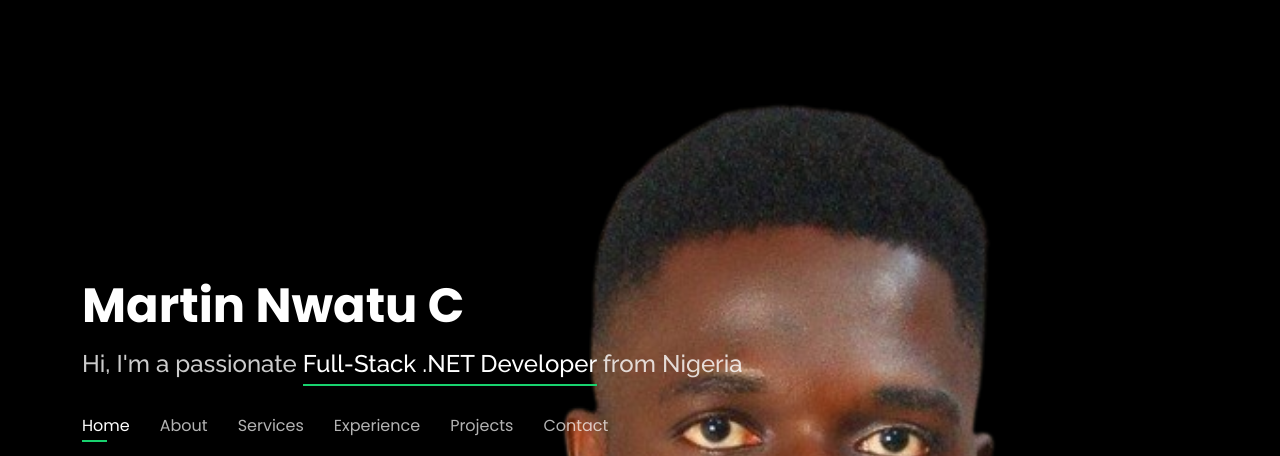
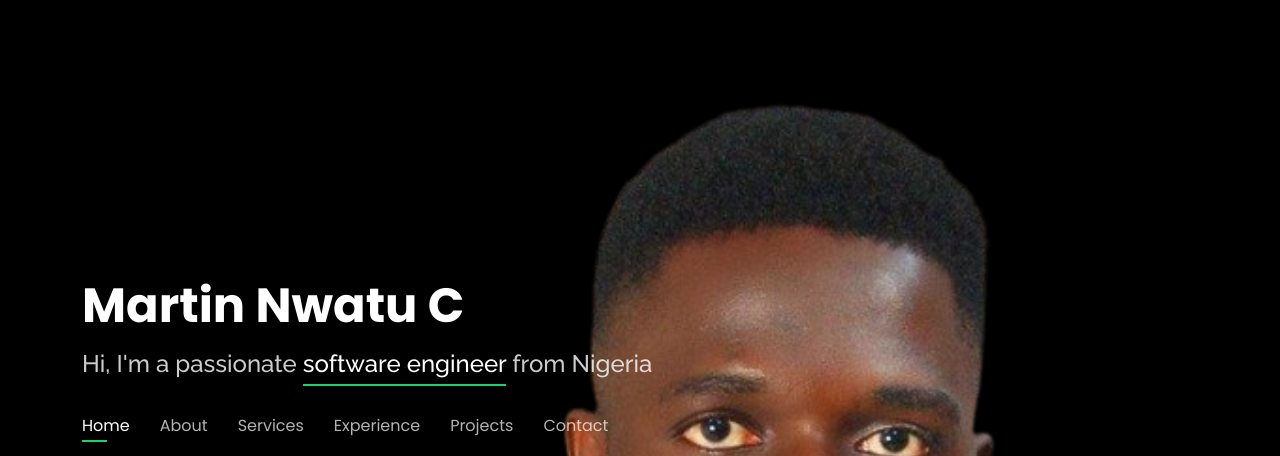
Before and after one commit to martinmatics100/My_Portfolio_Website, a plain HTML site: page index.html in a window 1280 px wide. Shown: the top 456 px of the page. Drawn offline with nearby package versions, Linux system fonts and the light colour scheme.

Commit message:
my portfolio website updates

```diff
--- a/index.html
+++ b/index.html
@@ -42,7 +42,7 @@
     <div class="container">
 
       <h1><a href="index.html">Martin Nwatu C</a></h1>
-      <h2>Hi, I'm a passionate <span>Full-Stack .NET Developer</span> from Nigeria</h2>
+      <h2>Hi, I'm a passionate <span>software engineer</span> from Nigeria</h2>
 
       <nav id="navbar" class="navbar">
         <ul>
```
